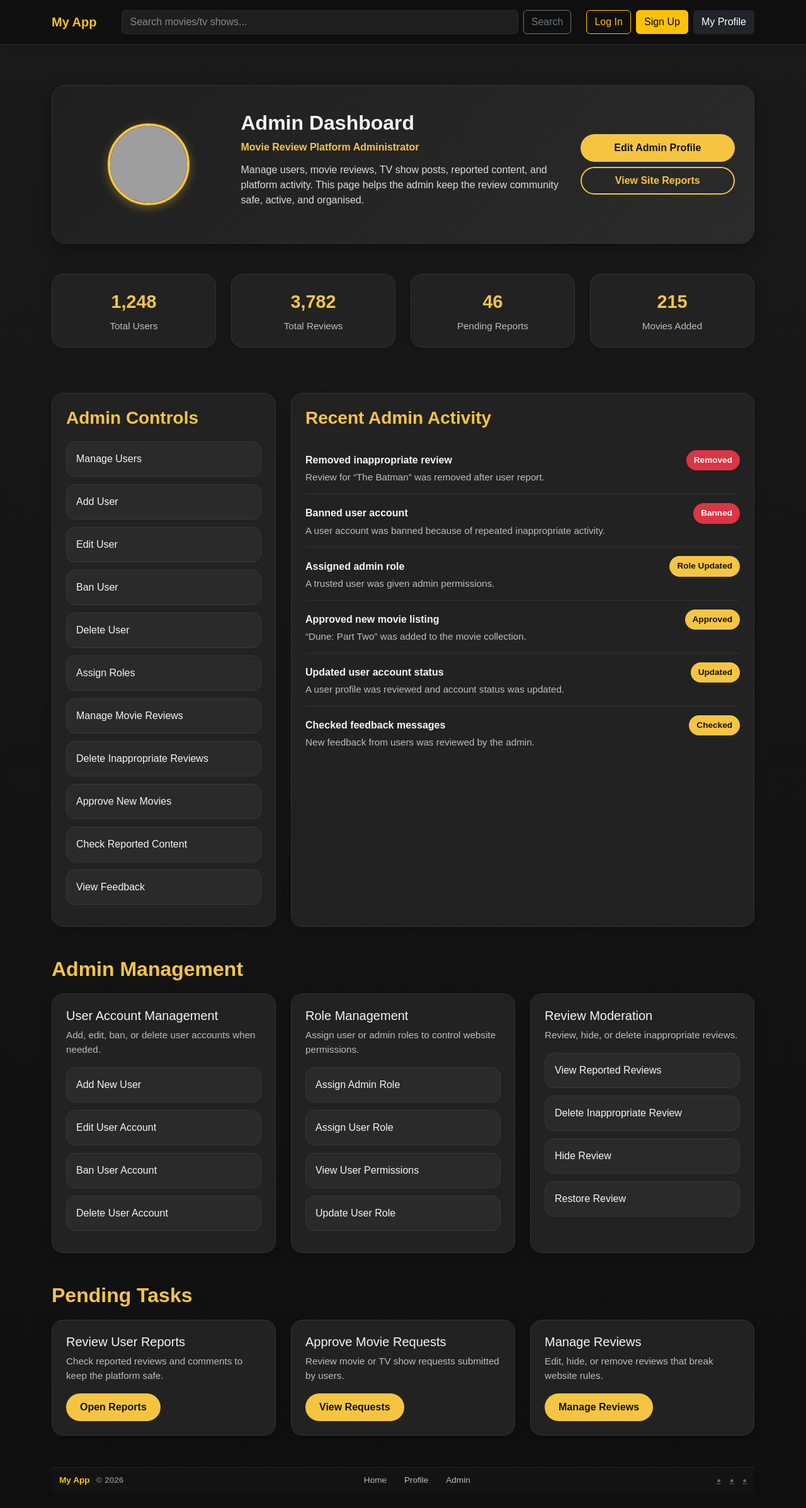
After one commit to juanyeremia/UWA-Agile_Group_Project, a Flask app: page /admin_profile in a window 1280 px wide. The commit adds this page. Shown: the whole page at 63% size. Run offline with Flask 3, Linux system fonts and the light colour scheme; grey boxes are pictures that could not be loaded.

Commit message:
admin_profile_and_footer

```diff
--- a/app/routes.py
+++ b/app/routes.py
@@ -14,3 +14,13 @@ def home():
 @app.route('/write_review')
 def write_review():
   return render_template('write_review.html')
+
+# Admin profile page route
+@app.route('/admin_profile')
+def admin_profile():
+  return render_template('admin_profile.html')
+
+# User profile page route
+@app.route('/user_profile')
+def user_profile():
+  return render_template('user_profile.html')
--- a/app/static/css/admin_profile.css
+++ b/app/static/css/admin_profile.css
@@ -0,0 +1,153 @@
+body {
+    background-color: black;
+}
+
+.admin-header {
+    background: linear-gradient(135deg, #1f1f1f, #2b2b2b);
+    border-radius: 22px;
+    padding: 40px 30px;
+    margin-top: 40px;
+    box-shadow: 0 8px 25px rgba(0, 0, 0, 0.35);
+    border: 1px solid #333;
+}
+
+.admin-avatar {
+    width: 130px;
+    height: 130px;
+    border-radius: 50%;
+    object-fit: cover;
+    border: 4px solid #f5c542;
+    box-shadow: 0 4px 15px rgba(245, 197, 66, 0.35);
+}
+
+.admin-name {
+    font-size: 2rem;
+    font-weight: 700;
+    margin-bottom: 8px;
+}
+
+.admin-role {
+    color: #f5c542;
+    font-weight: 600;
+    margin-bottom: 12px;
+}
+
+.admin-bio {
+    color: #dddddd;
+    max-width: 700px;
+}
+
+.gold-btn {
+    background-color: #f5c542;
+    border: none;
+    color: #111;
+    font-weight: 600;
+    border-radius: 30px;
+    padding: 10px 22px;
+}
+
+.gold-btn:hover {
+    background-color: #ddb233;
+    color: #111;
+}
+
+.outline-gold-btn {
+    border: 2px solid #f5c542;
+    color: #f5c542;
+    border-radius: 30px;
+    padding: 8px 20px;
+    font-weight: 600;
+    background: transparent;
+}
+
+.outline-gold-btn:hover {
+    background-color: #f5c542;
+    color: #111;
+}
+
+.stat-box,
+.dashboard-card,
+.activity-card {
+    background: #222;
+    border: 1px solid #333;
+    border-radius: 18px;
+    padding: 22px;
+    box-shadow: 0 4px 14px rgba(0, 0, 0, 0.2);
+    height: 100%;
+}
+
+.section-title {
+    color: #f5c542;
+    font-weight: 700;
+    margin-bottom: 20px;
+}
+
+.stat-number {
+    font-size: 1.8rem;
+    font-weight: 700;
+    color: #f5c542;
+    margin-bottom: 5px;
+}
+
+.small-muted {
+    color: #bdbdbd;
+    font-size: 0.95rem;
+}
+
+.admin-action {
+    display: block;
+    text-decoration: none;
+    color: #f5f5f5;
+    background: #2a2a2a;
+    padding: 15px;
+    border-radius: 14px;
+    margin-bottom: 12px;
+    border: 1px solid #383838;
+    transition: 0.2s;
+}
+
+.admin-action:hover {
+    background: #f5c542;
+    color: #111;
+    transform: translateY(-2px);
+}
+
+.activity-item {
+    border-bottom: 1px solid #333;
+    padding: 14px 0;
+}
+
+.activity-item:last-child {
+    border-bottom: none;
+}
+
+.status-badge {
+    background-color: #f5c542;
+    color: #111;
+    padding: 6px 12px;
+    border-radius: 20px;
+    font-size: 0.85rem;
+    font-weight: 600;
+}
+
+.danger-badge {
+    background-color: #dc3545;
+    color: #fff;
+    padding: 6px 12px;
+    border-radius: 20px;
+    font-size: 0.85rem;
+    font-weight: 600;
+}
+
+.footer-space {
+    height: 40px;
+}
+
+@media (max-width: 768px) {
+    .admin-header {
+        text-align: center;
+    }
+    .admin-actions {
+        justify-content: center !important;
+    }
+}
--- /dev/null
+++ b/app/static/css/footer.css
@@ -0,0 +1,69 @@
+.footer-modern {
+    background: rgba(20, 20, 20, 0.9);
+    backdrop-filter: blur(8px);
+    border-top: 1px solid #222;
+    padding: 10px 0;
+    font-size: 0.85rem;
+    margin-top: 50px;
+}
+
+
+/* Brand */
+
+.footer-brand {
+    color: #f5c518;
+    font-weight: 600;
+}
+
+.footer-brand span {
+    color: #777;
+    margin-left: 6px;
+}
+
+
+/* Links */
+
+.footer-links a {
+    color: #bbb;
+    margin: 0 12px;
+    text-decoration: none;
+    position: relative;
+    transition: 0.3s;
+}
+
+
+/* Cool underline animation */
+
+.footer-links a::after {
+    content: "";
+    position: absolute;
+    width: 0%;
+    height: 2px;
+    background: #f5c518;
+    left: 0;
+    bottom: -4px;
+    transition: 0.3s;
+}
+
+.footer-links a:hover {
+    color: #fff;
+}
+
+.footer-links a:hover::after {
+    width: 100%;
+}
+
+
+/* Social */
+
+.footer-social a {
+    margin-left: 10px;
+    color: #666;
+    font-size: 0.7rem;
+    transition: 0.3s;
+}
+
+.footer-social a:hover {
+    color: #f5c518;
+    transform: scale(1.2);
+}
--- a/app/templates/admin_profile.html
+++ b/app/templates/admin_profile.html
@@ -0,0 +1,250 @@
+<!DOCTYPE html>
+<html lang="en">
+
+<head>
+    <meta charset="UTF-8" />
+    <meta name="viewport" content="width=device-width, initial-scale=1.0" />
+    <title>Admin Profile</title>
+    <link rel="stylesheet" href="https://cdn.jsdelivr.net/npm/bootstrap@5.3.0/dist/css/bootstrap.min.css">
+    <link rel="stylesheet" href="{{ url_for('static', filename='css/general.css') }}">
+    <link rel="stylesheet" href="{{ url_for('static', filename='css/navbar.css') }}">
+    <link rel="stylesheet" href="{{ url_for('static', filename='css/admin_profile.css') }}">
+    <link rel="stylesheet" href="{{ url_for('static', filename='css/footer.css') }}">
+</head>
+
+<body>
+
+    {% include 'navbar.html' %}
+
+    <div class="container py-4">
+
+        <!-- Admin Header -->
+        <div class="admin-header">
+            <div class="row align-items-center g-4">
+                <div class="col-md-3 text-center">
+                    <img src="https://images.unsplash.com/photo-1502685104226-ee32379fefbe?auto=format&fit=crop&w=500&q=80" alt="Admin Profile" class="admin-avatar" />
+                </div>
+
+                <div class="col-md-6">
+                    <h1 class="admin-name">Admin Dashboard</h1>
+                    <p class="admin-role">Movie Review Platform Administrator</p>
+                    <p class="admin-bio">
+                        Manage users, movie reviews, TV show posts, reported content, and platform activity. This page helps the admin keep the review community safe, active, and organised.
+                    </p>
+                </div>
+
+                <div class="col-md-3 d-flex flex-column gap-2 admin-actions">
+                    <button class="gold-btn">Edit Admin Profile</button>
+                    <button class="outline-gold-btn">View Site Reports</button>
+                </div>
+            </div>
+        </div>
+
+        <!-- Stats -->
+        <div class="row mt-4 g-4">
+            <div class="col-md-3">
+                <div class="stat-box text-center">
+                    <div class="stat-number">1,248</div>
+                    <div class="small-muted">Total Users</div>
+                </div>
+            </div>
+
+            <div class="col-md-3">
+                <div class="stat-box text-center">
+                    <div class="stat-number">3,782</div>
+                    <div class="small-muted">Total Reviews</div>
+                </div>
+            </div>
+
+            <div class="col-md-3">
+                <div class="stat-box text-center">
+                    <div class="stat-number">46</div>
+                    <div class="small-muted">Pending Reports</div>
+                </div>
+            </div>
+
+            <div class="col-md-3">
+                <div class="stat-box text-center">
+                    <div class="stat-number">215</div>
+                    <div class="small-muted">Movies Added</div>
+                </div>
+            </div>
+        </div>
+
+        <!-- Admin Control Panel -->
+        <div class="row mt-5 g-4">
+            <div class="col-lg-4">
+                <div class="dashboard-card">
+                    <h3 class="section-title">Admin Controls</h3>
+
+                    <a href="#" class="admin-action">Manage Users</a>
+                    <a href="#" class="admin-action">Add User</a>
+                    <a href="#" class="admin-action">Edit User</a>
+                    <a href="#" class="admin-action">Ban User</a>
+                    <a href="#" class="admin-action">Delete User</a>
+                    <a href="#" class="admin-action">Assign Roles</a>
+                    <a href="#" class="admin-action">Manage Movie Reviews</a>
+                    <a href="#" class="admin-action">Delete Inappropriate Reviews</a>
+                    <a href="#" class="admin-action">Approve New Movies</a>
+                    <a href="#" class="admin-action">Check Reported Content</a>
+                    <a href="#" class="admin-action">View Feedback</a>
+                </div>
+            </div>
+
+            <div class="col-lg-8">
+                <div class="activity-card">
+                    <h3 class="section-title">Recent Admin Activity</h3>
+
+                    <div class="activity-item">
+                        <div class="d-flex justify-content-between align-items-center">
+                            <strong>Removed inappropriate review</strong>
+                            <span class="danger-badge">Removed</span>
+                        </div>
+                        <p class="small-muted mb-0">Review for “The Batman” was removed after user report.</p>
+                    </div>
+
+                    <div class="activity-item">
+                        <div class="d-flex justify-content-between align-items-center">
+                            <strong>Banned user account</strong>
+                            <span class="danger-badge">Banned</span>
+                        </div>
+                        <p class="small-muted mb-0">A user account was banned because of repeated inappropriate activity.</p>
+                    </div>
+
+                    <div class="activity-item">
+                        <div class="d-flex justify-content-between align-items-center">
+                            <strong>Assigned admin role</strong>
+                            <span class="status-badge">Role Updated</span>
+                        </div>
+                        <p class="small-muted mb-0">A trusted user was given admin permissions.</p>
+                    </div>
+
+                    <div class="activity-item">
+                        <div class="d-flex justify-content-between align-items-center">
+                            <strong>Approved new movie listing</strong>
+                            <span class="status-badge">Approved</span>
+                        </div>
+                        <p class="small-muted mb-0">“Dune: Part Two” was added to the movie collection.</p>
+                    </div>
+
+                    <div class="activity-item">
+                        <div class="d-flex justify-content-between align-items-center">
+                            <strong>Updated user account status</strong>
+                            <span class="status-badge">Updated</span>
+                        </div>
+                        <p class="small-muted mb-0">A user profile was reviewed and account status was updated.</p>
+                    </div>
+
+                    <div class="activity-item">
+                        <div class="d-flex justify-content-between align-items-center">
+                            <strong>Checked feedback messages</strong>
+                            <span class="status-badge">Checked</span>
+                        </div>
+                        <p class="small-muted mb-0">New feedback from users was reviewed by the admin.</p>
+                    </div>
+
+                </div>
+            </div>
+        </div>
+
+        <!-- New Admin Management Sections -->
+        <div class="mt-5">
+            <h2 class="section-title">Admin Management</h2>
+
+            <div class="row g-4">
+
+                <!-- User Account Management -->
+                <div class="col-md-4">
+                    <div class="dashboard-card">
+                        <h5>User Account Management</h5>
+                        <p class="small-muted">
+                            Add, edit, ban, or delete user accounts when needed.
+                        </p>
+
+                        <a href="#" class="admin-action">Add New User</a>
+                        <a href="#" class="admin-action">Edit User Account</a>
+                        <a href="#" class="admin-action">Ban User Account</a>
+                        <a href="#" class="admin-action">Delete User Account</a>
+                    </div>
+                </div>
+
+                <!-- Role Management -->
+                <div class="col-md-4">
+                    <div class="dashboard-card">
+                        <h5>Role Management</h5>
+                        <p class="small-muted">
+                            Assign user or admin roles to control website permissions.
+                        </p>
+
+                        <a href="#" class="admin-action">Assign Admin Role</a>
+                        <a href="#" class="admin-action">Assign User Role</a>
+                        <a href="#" class="admin-action">View User Permissions</a>
+                        <a href="#" class="admin-action">Update User Role</a>
+                    </div>
+                </div>
+
+                <!-- Review Moderation -->
+                <div class="col-md-4">
+                    <div class="dashboard-card">
+                        <h5>Review Moderation</h5>
+                        <p class="small-muted">
+                            Review, hide, or delete inappropriate reviews.
+                        </p>
+
+                        <a href="#" class="admin-action">View Reported Reviews</a>
+                        <a href="#" class="admin-action">Delete Inappropriate Review</a>
+                        <a href="#" class="admin-action">Hide Review</a>
+                        <a href="#" class="admin-action">Restore Review</a>
+                    </div>
+                </div>
+
+            </div>
+        </div>
+
+        <!-- Pending Tasks -->
+        <div class="mt-5">
+            <h2 class="section-title">Pending Tasks</h2>
+
+            <div class="row g-4">
+                <div class="col-md-4">
+                    <div class="dashboard-card">
+                        <h5>Review User Reports</h5>
+                        <p class="small-muted">
+                            Check reported reviews and comments to keep the platform safe.
+                        </p>
+                        <button class="gold-btn">Open Reports</button>
+                    </div>
+                </div>
+
+                <div class="col-md-4">
+                    <div class="dashboard-card">
+                        <h5>Approve Movie Requests</h5>
+                        <p class="small-muted">
+                            Review movie or TV show requests submitted by users.
+                        </p>
+                        <button class="gold-btn">View Requests</button>
+                    </div>
+                </div>
+
+                <div class="col-md-4">
+                    <div class="dashboard-card">
+                        <h5>Manage Reviews</h5>
+                        <p class="small-muted">
+                            Edit, hide, or remove reviews that break website rules.
+                        </p>
+                        <button class="gold-btn">Manage Reviews</button>
+                    </div>
+                </div>
+            </div>
+        </div>
+
+        <!-- Footer -->
+
+        {% include 'footer.html' %}
+    </div>
+
+    <script src="https://cdn.jsdelivr.net/npm/bootstrap@5.3.0/dist/js/bootstrap.bundle.min.js"></script>
+    <script src="{{ url_for('static', filename='js/main.js') }}"></script>
+</body>
+
+</html>
--- /dev/null
+++ b/app/templates/footer.html
@@ -0,0 +1,24 @@
+<footer class="footer-modern">
+    <div class="container d-flex justify-content-between align-items-center flex-wrap">
+
+        <!-- Brand -->
+        <div class="footer-brand">
+            My App <span>© 2026</span>
+        </div>
+
+        <!-- Links -->
+        <div class="footer-links">
+            <a href="/home_page">Home</a>
+            <a href="/user_profile">Profile</a>
+            <a href="/admin_profile">Admin</a>
+        </div>
+
+        <!-- Icons -->
+        <div class="footer-social">
+            <a href="#">●</a>
+            <a href="#">●</a>
+            <a href="#">●</a>
+        </div>
+
+    </div>
+</footer>
```
Also changed, not shown: app/templates/user_profile.html (+10 -6 lines).
